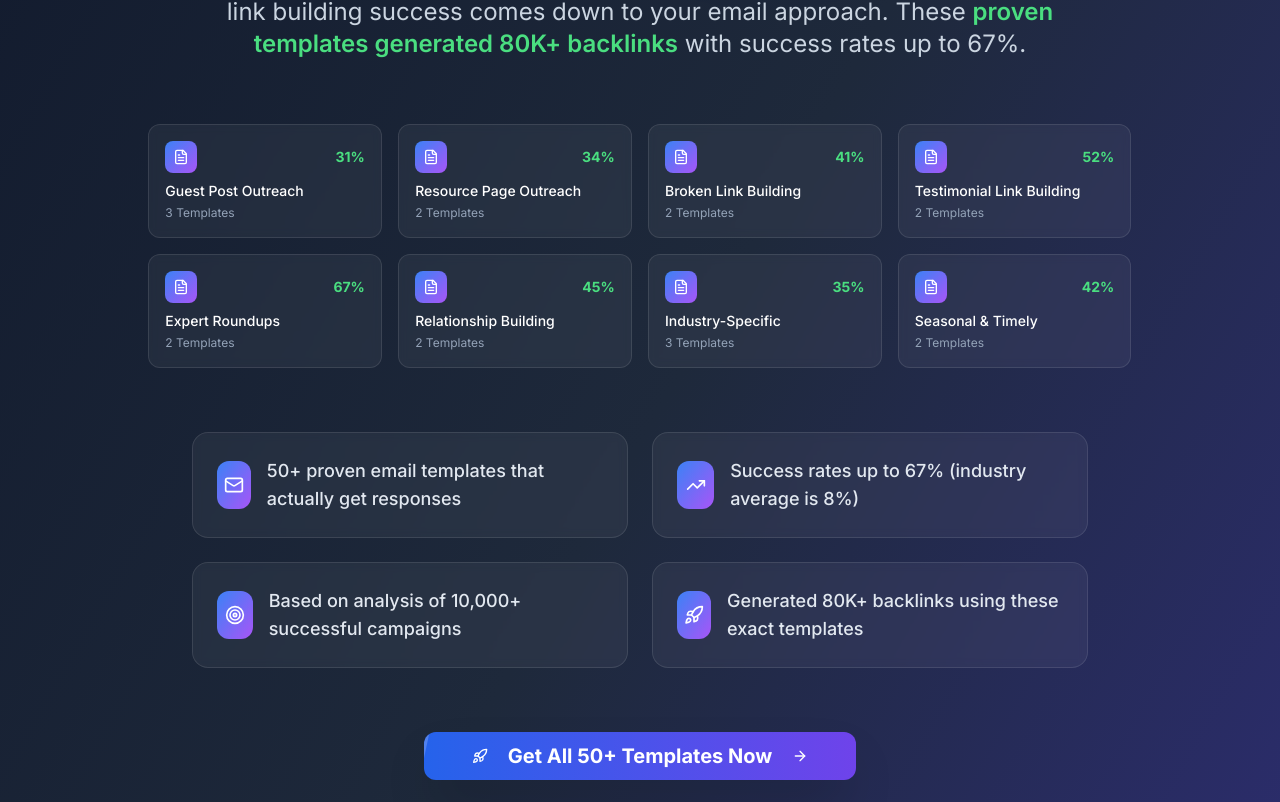
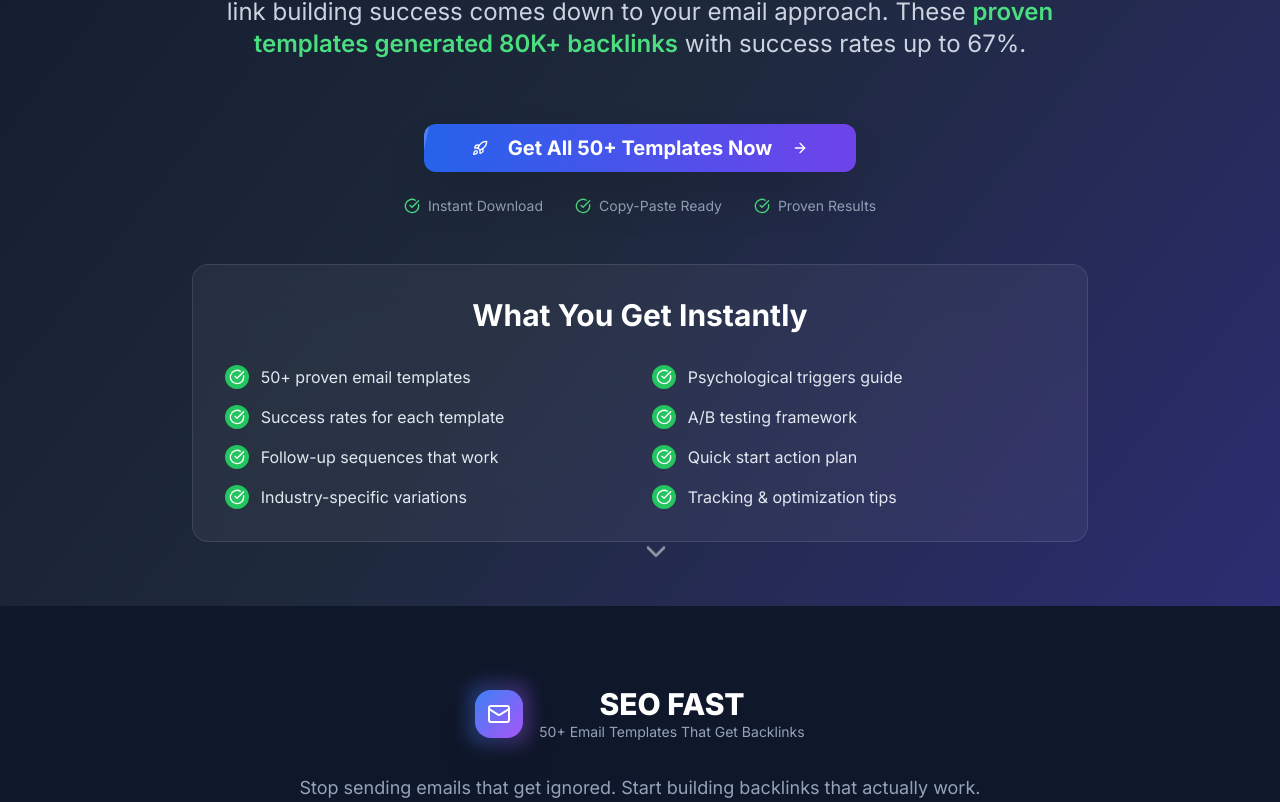
Before and after one commit to fozagtx/mvpee, a React (Vite) app: page / in a window 1280 px wide. Shown: the part 678-1480 px from the top of the page. Built offline with nearby package versions, Linux system fonts and the light colour scheme.

Commit message:
Remove template success rates
Removed individual success rates from template categories.

```diff
--- a/src/pages/Index.tsx
+++ b/src/pages/Index.tsx
@@ -31,24 +31,6 @@ const Index = () => {
   const handleBuyNow = () => {
     window.open('https://buy.polar.sh/polar_cl_xr19Csuoe1KnnHb256iQjEaKPesJQc3MxKgc442QHHz', '_blank');
   };
-
-  const templates = [
-    { category: "Guest Post Outreach", count: "3", rate: "31%" },
-    { category: "Resource Page Outreach", count: "2", rate: "34%" },
-    { category: "Broken Link Building", count: "2", rate: "41%" },
-    { category: "Testimonial Link Building", count: "2", rate: "52%" },
-    { category: "Expert Roundups", count: "2", rate: "67%" },
-    { category: "Relationship Building", count: "2", rate: "45%" },
-    { category: "Industry-Specific", count: "3", rate: "35%" },
-    { category: "Seasonal & Timely", count: "2", rate: "42%" }
-  ];
-
-  const benefits = [
-    { icon: Mail, text: "50+ proven email templates that actually get responses" },
-    { icon: TrendingUp, text: "Success rates up to 67% (industry average is 8%)" },
-    { icon: Target, text: "Based on analysis of 10,000+ successful campaigns" },
-    { icon: Rocket, text: "Generated 80K+ backlinks using these exact templates" }
-  ];
 
   const stats = [
     { number: "80K+", label: "Backlinks Generated" },
@@ -143,34 +125,6 @@ const Index = () => {
               After analyzing <span className="text-white font-semibold">10,000+ successful campaigns</span>, we discovered that 85% of link building success
               comes down to your email approach. These <span className="text-green-400 font-semibold">proven templates generated 80K+ backlinks</span> with success rates up to 67%.
             </p>
-
-            {/* Templates Categories Grid */}
-            <div className="grid grid-cols-1 md:grid-cols-2 lg:grid-cols-4 gap-4 max-w-6xl mx-auto mb-16">
-              {templates.map((template, index) => (
-                <div key={index} className="p-4 rounded-xl bg-white/5 backdrop-blur-sm border border-white/10 hover:bg-white/10 transition-all duration-300 group text-left">
-                  <div className="flex items-center justify-between mb-2">
-                    <div className="w-8 h-8 rounded-lg bg-gradient-to-br from-blue-500 to-purple-500 flex items-center justify-center group-hover:scale-110 transition-transform duration-300">
-                      <FileText className="h-4 w-4 text-white" />
-                    </div>
-                    <div className="text-sm font-bold text-green-400">{template.rate}</div>
-                  </div>
-                  <div className="text-white font-medium text-sm mb-1">{template.category}</div>
-                  <div className="text-slate-400 text-xs">{template.count} Templates</div>
-                </div>
-              ))}
-            </div>
-
-            {/* Benefits Grid */}
-            <div className="grid grid-cols-1 md:grid-cols-2 gap-6 max-w-4xl mx-auto mb-16">
-              {benefits.map((benefit, index) => (
-                <div key={index} className="flex items-center text-left p-6 rounded-2xl bg-white/5 backdrop-blur-sm border border-white/10 hover:bg-white/10 transition-all duration-300 group">
-                  <div className="w-12 h-12 rounded-xl bg-gradient-to-br from-blue-500 to-purple-500 flex items-center justify-center mr-4 group-hover:scale-110 transition-transform duration-300">
-                    <benefit.icon className="h-5 w-5 text-white" />
-                  </div>
-                  <span className="text-slate-200 font-medium text-lg">{benefit.text}</span>
-                </div>
-              ))}
-            </div>
 
             {/* Buy Now CTA */}
             <div className="max-w-2xl mx-auto mb-12">
```
